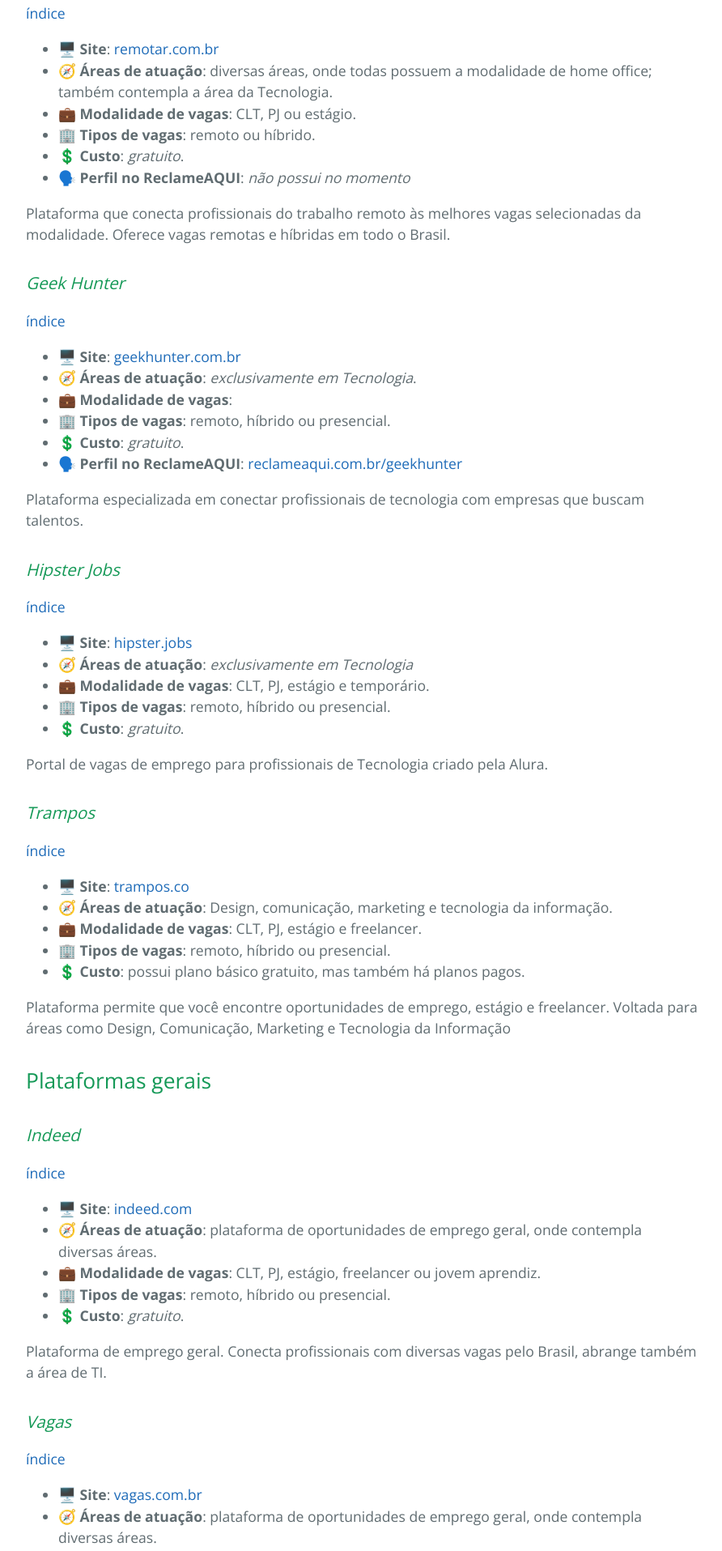
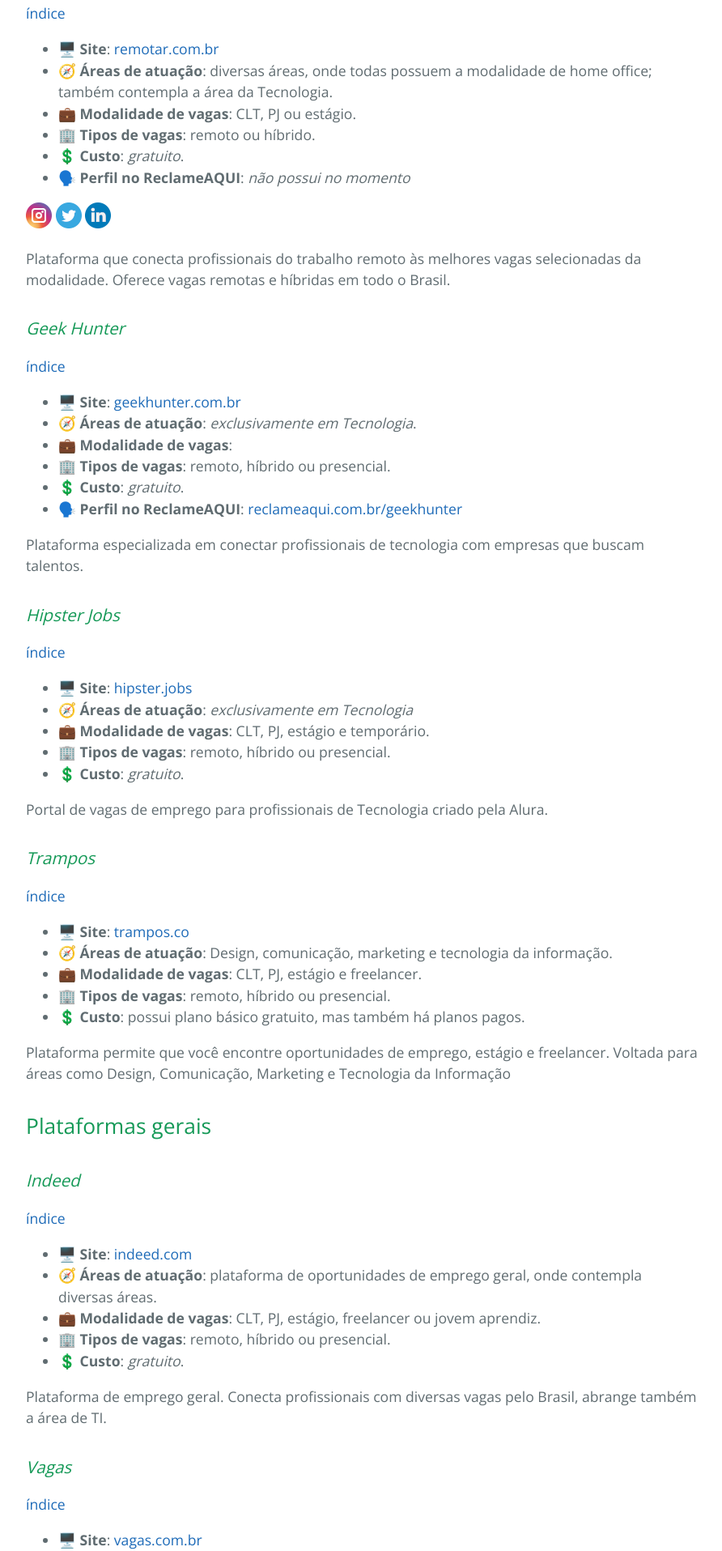
Before and after one commit to jonasmacedo42/stella, a Jekyll site: the page built from pages/formacao-e-carreira/plataformas-de-empregos-e-freelancers.md, in a window 1280 px wide. Shown: the part 1324-3239 px from the top of the page at 81% size, without its empty margins (192-1084 px from the left). Built offline with Jekyll 4.4.1, drawn with Linux system fonts in a browser that asks for light colours; the repository's description, which GitHub fills in, is left out.

Commit message:
Edição do arquivo 'plataformas-de-emprego-e-freelancers.md'.

```diff
--- a/pages/formacao-e-carreira/plataformas-de-empregos-e-freelancers.md
+++ b/pages/formacao-e-carreira/plataformas-de-empregos-e-freelancers.md
@@ -44,6 +44,10 @@ Plataforma 100% dedicada ao recrutamento de programadores. Oferece acesso a vár
 - 🏢 **Tipos de vagas**: remoto ou híbrido.
 - 💲 **Custo**: *gratuito*.
 - 🗣️ **Perfil no ReclameAQUI**: *não possui no momento*
+
+[![Instagram](../../assets/icons/instagram_round_32.png)]()
+[![Twitter](../../assets/icons/twitter_round_32.png)]()
+[![LinkedIn](../../assets/icons/linkedin_round_32.png)]()
 
 Plataforma que conecta profissionais do trabalho remoto às melhores vagas selecionadas da modalidade. Oferece vagas remotas e híbridas em todo o Brasil.
 
@@ -263,4 +267,10 @@ Plataforma de oportunidades de estágio; contempla a área de TI.
 - 💼 **Modalidade de vagas**:
 - 🏢 **Tipos de vagas**:
 - 💲 **Custo**:
+
+[![Facebook](../../assets/icons/facebook_round_32.png)]()
+[![Instagram](../../assets/icons/instagram_round_32.png)]()
+[![Twitter](../../assets/icons/twitter_round_32.png)]()
+[![Discord](../../assets/icons/discord_round_32.png)]()
+[![LinkedIn](../../assets/icons/linkedin_round_32.png)]()
 -->
```
